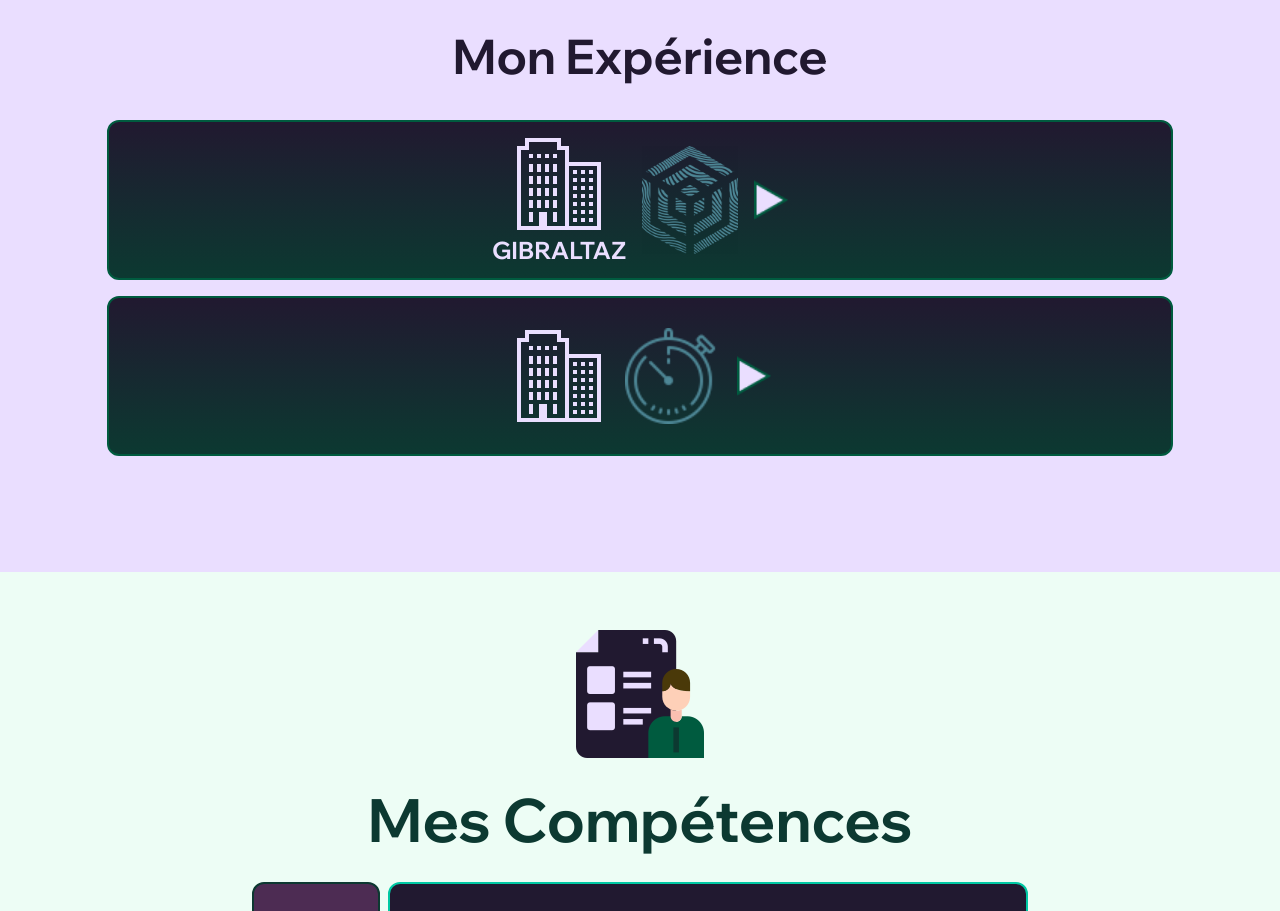
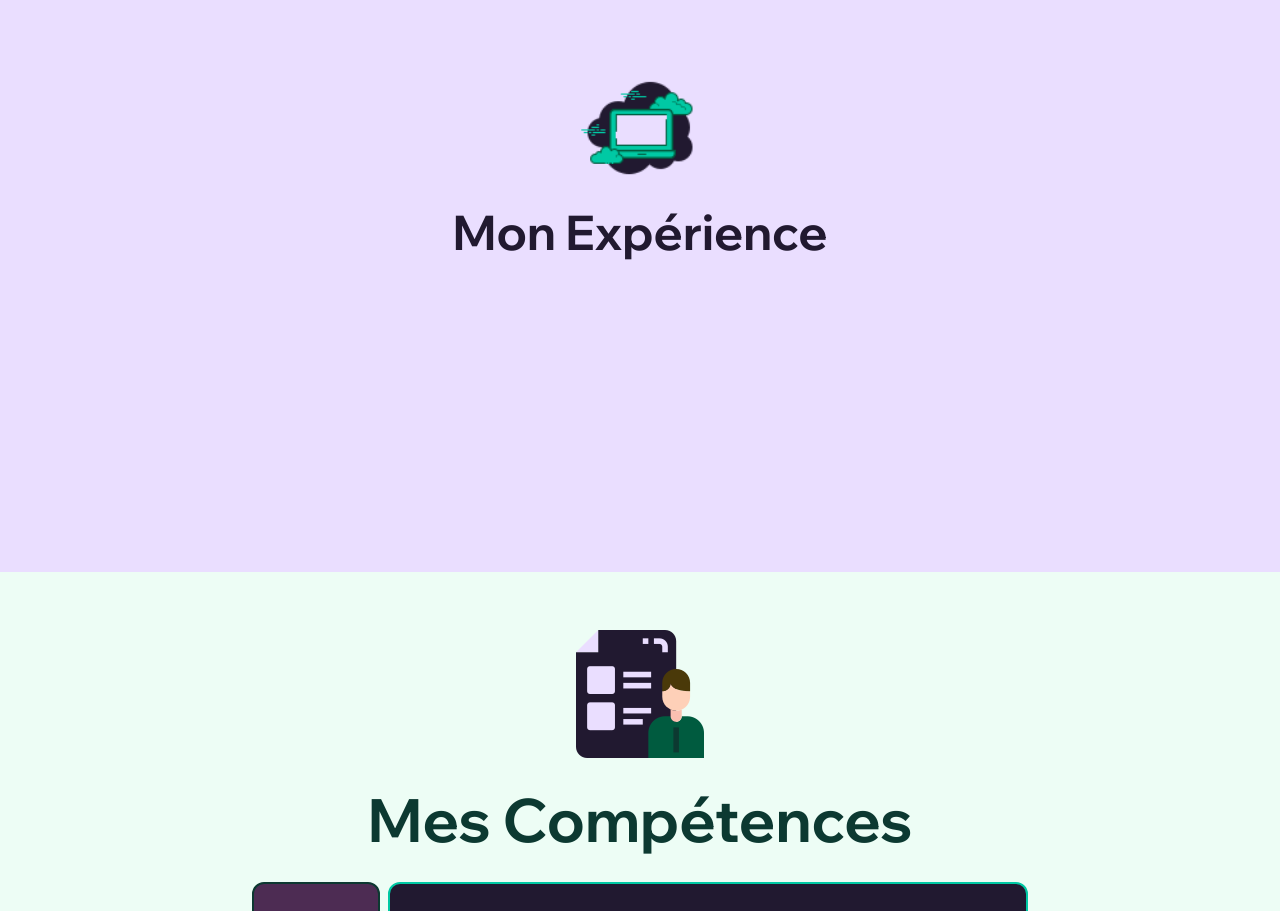
Before and after one commit to Timeuh/Portfolio-v2, a React (Vite) app: page / in a window 1280 px wide. Shown: the part 1828-2739 px from the top of the page. Built offline with nearby package versions, Linux system fonts and the light colour scheme.

Commit message:
style: make WorkItem hidden in desktop

```diff
--- a/src/components/experience/WorkItem.tsx
+++ b/src/components/experience/WorkItem.tsx
@@ -20,7 +20,7 @@
   };
 
   return (
-    <div className={`w-full flex flex-col items-center overflow-hidden relative ${isCurrentLight ? 'text-pink-light' : 'text-violet-dark'}`}>
+    <div className={`w-full flex flex-col items-center overflow-hidden relative ${isCurrentLight ? 'text-pink-light' : 'text-violet-dark'} xl:hidden`}>
       <div className={`experience-item-base-mobile ${isCurrentLight ? 'from-violet-dark to-green-dark border-primary-light' :
         'from-pink-light to-green-light border-primary-dark'}`} onClick={handleActivation}>
         <div className={`flex flex-row items-center space-x-4 transform duration-200 ${isActive ? 'translate-x-[-150%]' : ''}`}>
```
